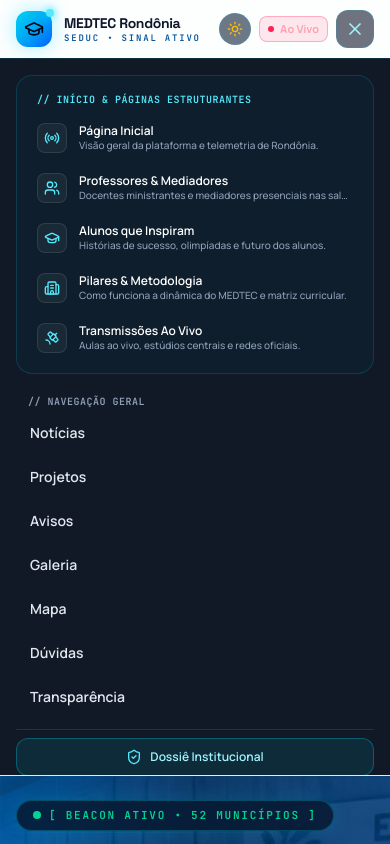
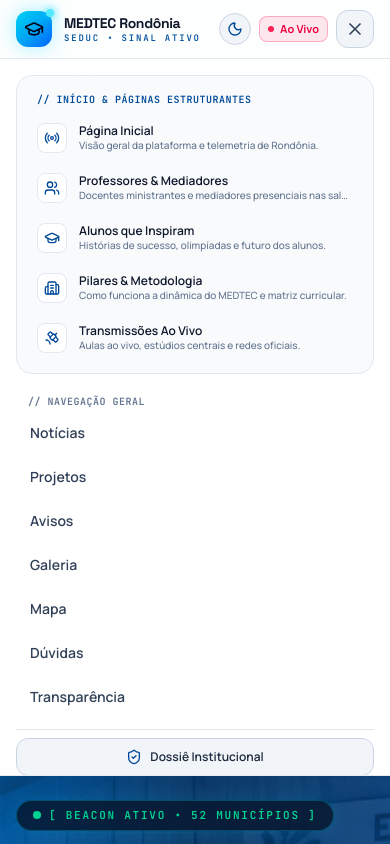
Before and after one commit to Thiago-Gomes-Araujo/medtec, a Next.js app: page / in a window 390 px wide. Both pictures are taken after a click on the button 355 px from the left and 29 px from the top of the page. Shown: the top 844 px of the page. Built offline with nearby package versions, Linux system fonts and the light colour scheme.

Commit message:
fix(theme): restaurar modo claro como padrao executivo seduc e sincronizar alternancia

```diff
--- a/src/app/layout.tsx
+++ b/src/app/layout.tsx
@@ -62,7 +62,7 @@ export default function RootLayout({
               (function() {
                 try {
                   var theme = localStorage.getItem('medtec-theme');
-                  var isDark = theme ? theme !== 'light' : true;
+                  var isDark = theme === 'dark';
                   if (isDark) {
                     document.documentElement.classList.add('dark');
                     document.documentElement.classList.remove('light');
--- a/src/components/SiteHeader.tsx
+++ b/src/components/SiteHeader.tsx
@@ -32,8 +32,8 @@ export default function SiteHeader({ onOpenPitchModal }: SiteHeaderProps) {
   const [dossieOpen, setDossieOpen] = useState(false);
   const [dossieInitialTab, setDossieInitialTab] = useState(0);
 
-  // Estado local reativo sincronizado com o DOM e localStorage
-  const [isDarkMode, setIsDarkMode] = useState<boolean>(true);
+  // Estado local reativo sincronizado com o DOM e localStorage (padrão Claro / SEDUC)
+  const [isDarkMode, setIsDarkMode] = useState<boolean>(false);
 
   const dropdownRef = useRef<HTMLDivElement>(null);
   const hoverTimeoutRef = useRef<NodeJS.Timeout | null>(null);
@@ -45,7 +45,7 @@ export default function SiteHeader({ onOpenPitchModal }: SiteHeaderProps) {
     try {
       const savedTheme = localStorage.getItem('medtec-theme');
       const isDark = savedTheme
-        ? savedTheme !== 'light'
+        ? savedTheme === 'dark'
         : document.documentElement.classList.contains('dark');
 
       setIsDarkMode(isDark);
@@ -64,7 +64,7 @@ export default function SiteHeader({ onOpenPitchModal }: SiteHeaderProps) {
     // Sincroniza entre abas e janelas
     const handleStorage = (e: StorageEvent) => {
       if (e.key === 'medtec-theme') {
-        const isDark = e.newValue !== 'light';
+        const isDark = e.newValue === 'dark';
         setIsDarkMode(isDark);
         if (isDark) {
           document.documentElement.classList.add('dark');
@@ -470,9 +470,9 @@ export default function SiteHeader({ onOpenPitchModal }: SiteHeaderProps) {
               aria-label="Alternar tema de cores"
             >
               {isDarkMode ? (
-                <Moon className="h-4 w-4 text-cyan-300 transition-transform hover:rotate-12" />
+                <Sun className="h-4 w-4 text-amber-400 transition-transform hover:rotate-45" />
               ) : (
-                <Sun className="h-4 w-4 text-amber-500 transition-transform hover:rotate-45" />
+                <Moon className="h-4 w-4 text-[#004A99] transition-transform hover:rotate-12" />
               )}
             </button>
 
@@ -502,15 +502,15 @@ export default function SiteHeader({ onOpenPitchModal }: SiteHeaderProps) {
             <button
               onClick={toggleTheme}
               aria-label="Alternar tema"
-              className="flex h-8 w-8 items-center justify-center rounded-full border border-cyan-500/20 bg-[#0C1E38]/60 text-cyan-300"
+              className="flex h-8 w-8 items-center justify-center rounded-full border border-slate-300 dark:border-cyan-500/20 bg-slate-100 dark:bg-[#0C1E38]/60 text-slate-700 dark:text-cyan-300"
             >
-              {isDarkMode ? <Moon className="h-4 w-4" /> : <Sun className="h-4 w-4 text-amber-400" />}
+              {isDarkMode ? <Sun className="h-4 w-4 text-amber-400" /> : <Moon className="h-4 w-4 text-[#004A99]" />}
             </button>
 
             <Link
               href="/ao-vivo"
               onClick={(e) => handleNavClick('/ao-vivo', e)}
-              className="inline-flex items-center gap-1.5 rounded-lg border border-rose-500/30 bg-rose-500/10 px-2 py-1 text-[11px] font-bold text-rose-300"
+              className="inline-flex items-center gap-1.5 rounded-lg border border-rose-500/30 bg-rose-500/10 px-2 py-1 text-[11px] font-bold text-rose-600 dark:text-rose-300"
             >
               <span className="relative flex h-1.5 w-1.5">
                 <span className="absolute inline-flex h-full w-full animate-ping rounded-full bg-rose-500 opacity-75" />
@@ -522,7 +522,7 @@ export default function SiteHeader({ onOpenPitchModal }: SiteHeaderProps) {
             <button
               onClick={() => setMobileMenuOpen(!mobileMenuOpen)}
               aria-label="Abrir menu de navegação"
-              className="rounded-xl border border-cyan-500/20 bg-slate-900/60 p-2 text-cyan-200 hover:bg-white/5 transition-colors"
+              className="rounded-xl border border-slate-300 dark:border-cyan-500/20 bg-slate-100 dark:bg-slate-900/60 p-2 text-slate-700 dark:text-cyan-200 hover:bg-slate-200 dark:hover:bg-white/5 transition-colors"
             >
               {mobileMenuOpen ? <X className="h-5 w-5" /> : <Menu className="h-5 w-5" />}
             </button>
@@ -532,11 +532,11 @@ export default function SiteHeader({ onOpenPitchModal }: SiteHeaderProps) {
 
         {/* ================= MENU MOBILE EXPANSÍVEL ================= */}
         {mobileMenuOpen && (
-          <nav className="border-t border-cyan-500/15 bg-[#040D1A]/95 backdrop-blur-2xl px-4 py-4 lg:hidden max-h-[85vh] overflow-y-auto space-y-3">
+          <nav className="border-t border-slate-200 dark:border-cyan-500/15 bg-white/95 dark:bg-[#040D1A]/95 backdrop-blur-2xl px-4 py-4 lg:hidden max-h-[85vh] overflow-y-auto space-y-3">
 
             {/* Submenu da Página Inicial */}
-            <div className="rounded-2xl border border-cyan-500/20 bg-cyan-950/20 p-3 space-y-1">
-              <p className="px-2 py-1 font-mono text-[10px] uppercase tracking-wider text-cyan-300 font-bold">
+            <div className="rounded-2xl border border-slate-200 dark:border-cyan-500/20 bg-slate-50 dark:bg-cyan-950/20 p-3 space-y-1">
+              <p className="px-2 py-1 font-mono text-[10px] uppercase tracking-wider text-[#004A99] dark:text-cyan-300 font-bold">
                 {'// Início & Páginas Estruturantes'}
               </p>
               {megaMenuShortcuts.map((sec) => {
@@ -549,14 +549,14 @@ export default function SiteHeader({ onOpenPitchModal }: SiteHeaderProps) {
                       handleNavClick(sec.target, e);
                       setMobileMenuOpen(false);
                     }}
-                    className="flex w-full items-center gap-3 rounded-xl p-2 text-xs font-medium text-slate-200 hover:bg-white/5 transition-colors text-left"
+                    className="flex w-full items-center gap-3 rounded-xl p-2 text-xs font-medium text-slate-700 dark:text-slate-200 hover:bg-slate-100 dark:hover:bg-white/5 transition-colors text-left"
                   >
-                    <div className="rounded-lg border border-white/10 bg-white/5 p-1.5 shrink-0 text-cyan-300">
+                    <div className="rounded-lg border border-slate-200 dark:border-white/10 bg-white dark:bg-white/5 p-1.5 shrink-0 text-[#004A99] dark:text-cyan-300">
                       <Icon className="h-4 w-4" />
                     </div>
                     <div className="min-w-0">
-                      <p className="font-semibold text-white">{sec.title}</p>
-                      <p className="text-[10px] text-slate-400 truncate">{sec.desc}</p>
+                      <p className="font-semibold text-slate-900 dark:text-white">{sec.title}</p>
+                      <p className="text-[10px] text-slate-500 dark:text-slate-400 truncate">{sec.desc}</p>
                     </div>
                   </Link>
                 );
@@ -565,7 +565,7 @@ export default function SiteHeader({ onOpenPitchModal }: SiteHeaderProps) {
 
             {/* Links Centrais Mobile */}
             <div className="grid gap-1 pt-1">
-              <p className="px-3 pt-1 font-mono text-[10px] uppercase tracking-wider text-slate-400 font-semibold">
+              <p className="px-3 pt-1 font-mono text-[10px] uppercase tracking-wider text-slate-500 dark:text-slate-400 font-semibold">
                 {'// Navegação Geral'}
               </p>
               {dockLinks.map((item) => {
@@ -576,7 +576,7 @@ export default function SiteHeader({ onOpenPitchModal }: SiteHeaderProps) {
                     href={item.to}
                     onClick={() => setMobileMenuOpen(false)}
                     className={`flex items-center gap-2.5 rounded-xl px-3.5 py-2.5 text-sm font-semibold transition-colors ${
-                      active ? 'bg-cyan-400/15 text-cyan-200' : 'text-slate-200 hover:bg-white/5'
+                      active ? 'bg-sky-100 dark:bg-cyan-400/15 text-[#004A99] dark:text-cyan-200 font-bold' : 'text-slate-700 dark:text-slate-200 hover:bg-slate-100 dark:hover:bg-white/5'
                     }`}
                   >
                     <span>{item.label}</span>
@@ -586,12 +586,12 @@ export default function SiteHeader({ onOpenPitchModal }: SiteHeaderProps) {
             </div>
 
             {/* Ações Mobile */}
-            <div className="pt-2 flex flex-col gap-2 border-t border-white/10">
+            <div className="pt-2 flex flex-col gap-2 border-t border-slate-200 dark:border-white/10">
               <button
                 onClick={() => handleOpenDossie(0)}
-                className="flex w-full items-center justify-center gap-2 rounded-xl border border-cyan-400/30 bg-cyan-400/10 px-3.5 py-2.5 text-xs font-semibold text-cyan-200 cursor-pointer"
+                className="flex w-full items-center justify-center gap-2 rounded-xl border border-slate-300 dark:border-cyan-400/30 bg-slate-100 dark:bg-cyan-400/10 px-3.5 py-2.5 text-xs font-semibold text-slate-800 dark:text-cyan-200 cursor-pointer"
               >
-                <ShieldCheck className="h-4 w-4 text-cyan-300" />
+                <ShieldCheck className="h-4 w-4 text-[#004A99] dark:text-cyan-300" />
                 <span>Dossiê Institucional</span>
               </button>
 
```
